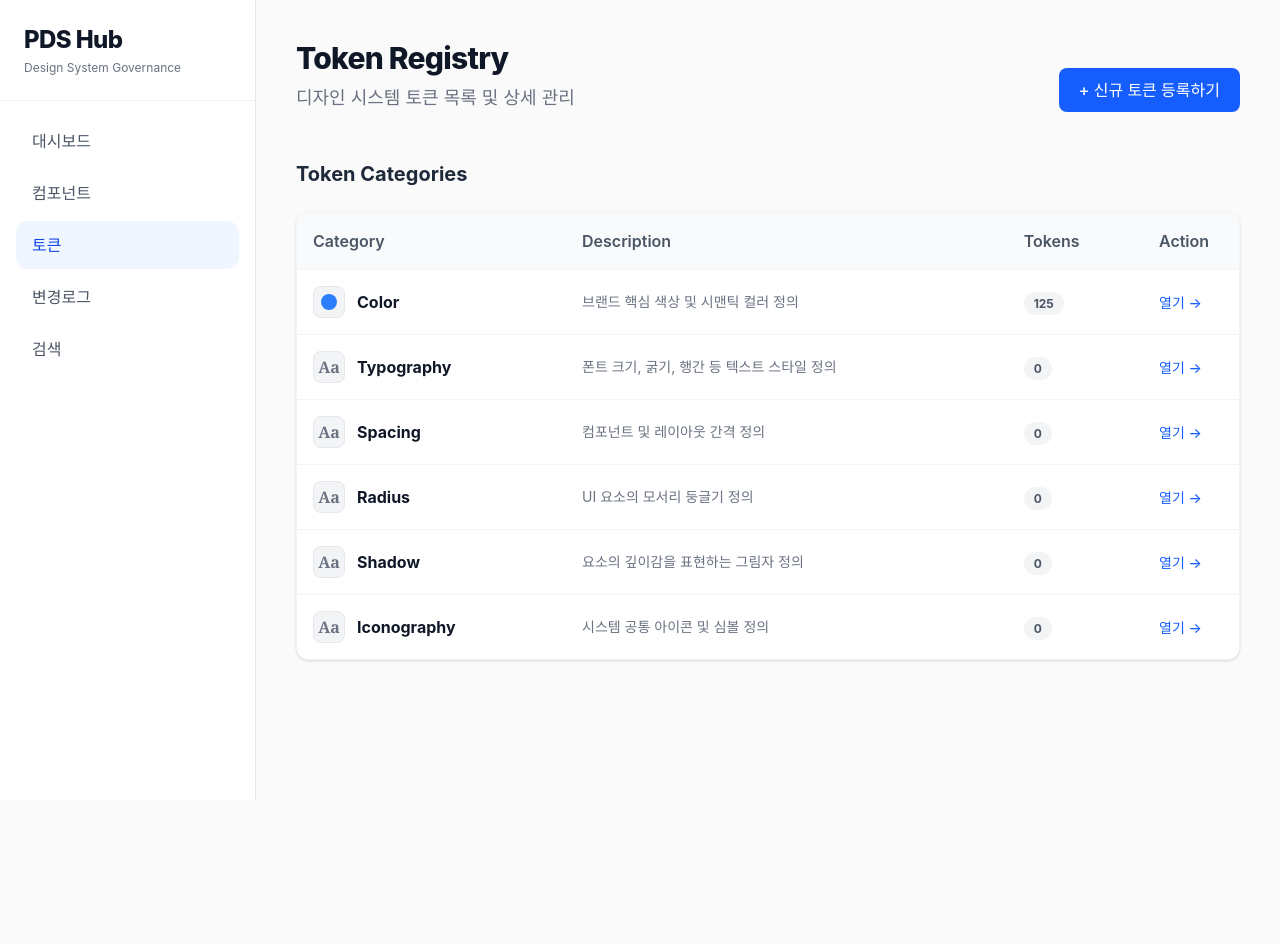
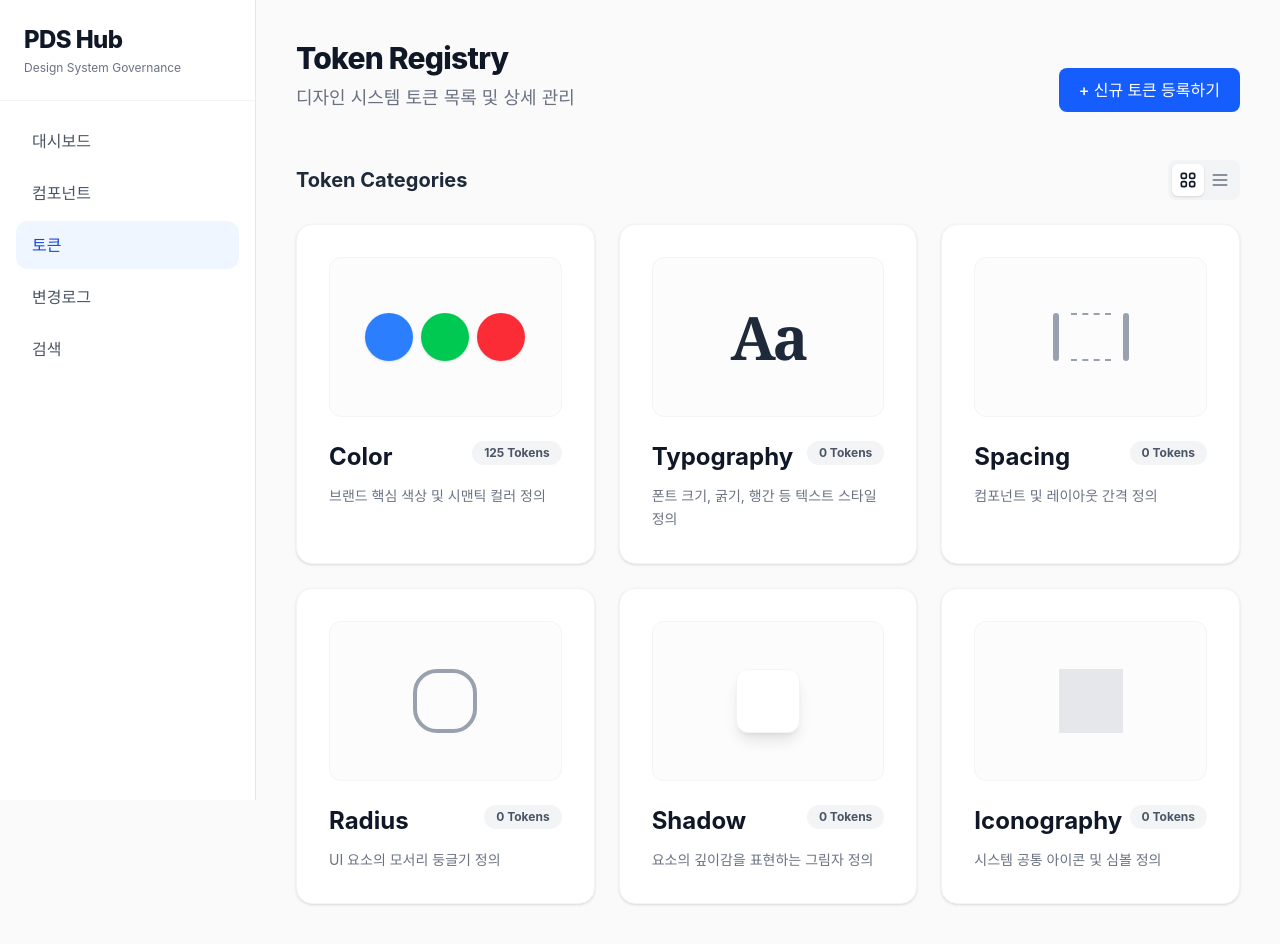
Before and after one commit to cynhwithcode/PDS-Hub, a React (Vite) app: page /tokens in a window 1280 px wide. Before the commit the page ends 800 px from the top, so only its background shows below. Built offline with nearby package versions, Linux system fonts and the light colour scheme.

Commit message:
feat: 카테고리 랜딩 페이지의 그리드/리스트 뷰 모드 토글 기능 복구

```diff
--- a/src/pages/TokenManager.tsx
+++ b/src/pages/TokenManager.tsx
@@ -16,6 +16,7 @@ export default function TokenManager() {
   const [activeTier, setActiveTier] = useState<'core' | 'semantic'>('semantic');
   const [searchTerm, setSearchTerm] = useState("");
   const [selectedCategory, setSelectedCategory] = useState<string | null>(null);
+  const [viewMode, setViewMode] = useState<'grid' | 'list'>('grid');
 
   useEffect(() => {
     // 최신 토큰 데이터를 불러오기 위해 기존 로컬스토리지 삭제
@@ -74,8 +75,73 @@ export default function TokenManager() {
         <div className="space-y-6">
           <div className="flex justify-between items-center pt-4">
             <h2 className="text-xl font-bold text-gray-800">Token Categories</h2>
+            <div className="flex bg-gray-100 p-1 rounded-lg">
+              <button
+                onClick={() => setViewMode('grid')}
+                className={`p-1.5 rounded-md transition-all ${viewMode === 'grid' ? 'bg-white shadow-sm text-gray-900' : 'text-gray-500 hover:text-gray-700'}`}
+                title="그리드 뷰"
+              >
+                <svg className="w-5 h-5" fill="none" viewBox="0 0 24 24" stroke="currentColor"><path strokeLinecap="round" strokeLinejoin="round" strokeWidth={2} d="M4 6a2 2 0 012-2h2a2 2 0 012 2v2a2 2 0 01-2 2H6a2 2 0 01-2-2V6zM14 6a2 2 0 012-2h2a2 2 0 012 2v2a2 2 0 01-2 2h-2a2 2 0 01-2-2V6zM4 16a2 2 0 012-2h2a2 2 0 012 2v2a2 2 0 01-2 2H6a2 2 0 01-2-2v-2zM14 16a2 2 0 012-2h2a2 2 0 012 2v2a2 2 0 01-2 2h-2a2 2 0 01-2-2v-2z" /></svg>
+              </button>
+              <button
+                onClick={() => setViewMode('list')}
+                className={`p-1.5 rounded-md transition-all ${viewMode === 'list' ? 'bg-white shadow-sm text-gray-900' : 'text-gray-500 hover:text-gray-700'}`}
+                title="리스트 뷰"
+              >
+                <svg className="w-5 h-5" fill="none" viewBox="0 0 24 24" stroke="currentColor"><path strokeLinecap="round" strokeLinejoin="round" strokeWidth={2} d="M4 6h16M4 12h16M4 18h16" /></svg>
+              </button>
+            </div>
           </div>
 
+          {viewMode === 'grid' ? (
+            <div className="grid grid-cols-1 md:grid-cols-2 lg:grid-cols-3 gap-6">
+              {categories.map(cat => {
+                const count = tokens.filter(t => t.category === cat.id).length;
+                return (
+                  <div
+                    key={cat.id}
+                    onClick={() => setSelectedCategory(cat.id)}
+                    className="bg-white rounded-2xl shadow-sm border border-gray-100 p-8 flex flex-col h-full hover:border-blue-500 hover:shadow-lg transition-all cursor-pointer group"
+                  >
+                    <div className="h-40 mb-6 bg-gray-50/50 rounded-xl border border-gray-100 flex items-center justify-center overflow-hidden">
+                      {cat.id === 'color' ? (
+                        <div className="flex gap-2">
+                          <div className="w-12 h-12 rounded-full bg-blue-500 shadow-sm group-hover:-translate-y-2 transition-transform duration-300 delay-75"></div>
+                          <div className="w-12 h-12 rounded-full bg-green-500 shadow-sm group-hover:-translate-y-2 transition-transform duration-300 delay-150"></div>
+                          <div className="w-12 h-12 rounded-full bg-red-500 shadow-sm group-hover:-translate-y-2 transition-transform duration-300 delay-200"></div>
+                        </div>
+                      ) : cat.id === 'typography' ? (
+                        <span className="text-6xl font-serif text-gray-800 font-bold tracking-tighter group-hover:scale-110 transition-transform duration-300">Aa</span>
+                      ) : cat.id === 'spacing' ? (
+                        <div className="flex gap-3 items-center group-hover:scale-110 transition-transform duration-300">
+                          <div className="w-1.5 h-12 bg-gray-400 rounded-full"></div>
+                          <div className="w-10 h-12 border-t-2 border-b-2 border-dashed border-gray-400"></div>
+                          <div className="w-1.5 h-12 bg-gray-400 rounded-full"></div>
+                        </div>
+                      ) : cat.id === 'radius' ? (
+                        <div className="w-16 h-16 border-4 border-gray-400 rounded-3xl group-hover:rounded-full transition-all duration-300"></div>
+                      ) : cat.id === 'shadow' ? (
+                        <div className="w-16 h-16 bg-white border border-gray-100 shadow-lg group-hover:shadow-2xl transition-shadow duration-300 rounded-xl"></div>
+                      ) : (
+                        <div className="w-16 h-16 bg-gray-200 mask mask-star-2 group-hover:rotate-45 transition-transform duration-300"></div>
+                      )}
+                    </div>
+
+                    <div className="flex justify-between items-start mb-3">
+                      <h3 className="text-2xl font-bold text-gray-900 capitalize">{cat.name}</h3>
+                      <span className="bg-gray-100 text-gray-600 px-3 py-1 rounded-full text-xs font-bold">
+                        {count} Tokens
+                      </span>
+                    </div>
+
+                    <p className="text-gray-500 text-sm leading-relaxed">
+                      {cat.desc}
+                    </p>
+                  </div>
+                );
+              })}
+            </div>
+          ) : (
             <div className="bg-white rounded-xl shadow-sm border border-gray-100 overflow-hidden">
               <table className="w-full text-left">
                 <thead className="bg-gray-50 border-b border-gray-100">
@@ -109,6 +175,7 @@ export default function TokenManager() {
                 </tbody>
               </table>
             </div>
+          )}
         </div>
       ) : (
         <div className="space-y-6">
```
Lines whose indentation alone changed are shown as unchanged.
